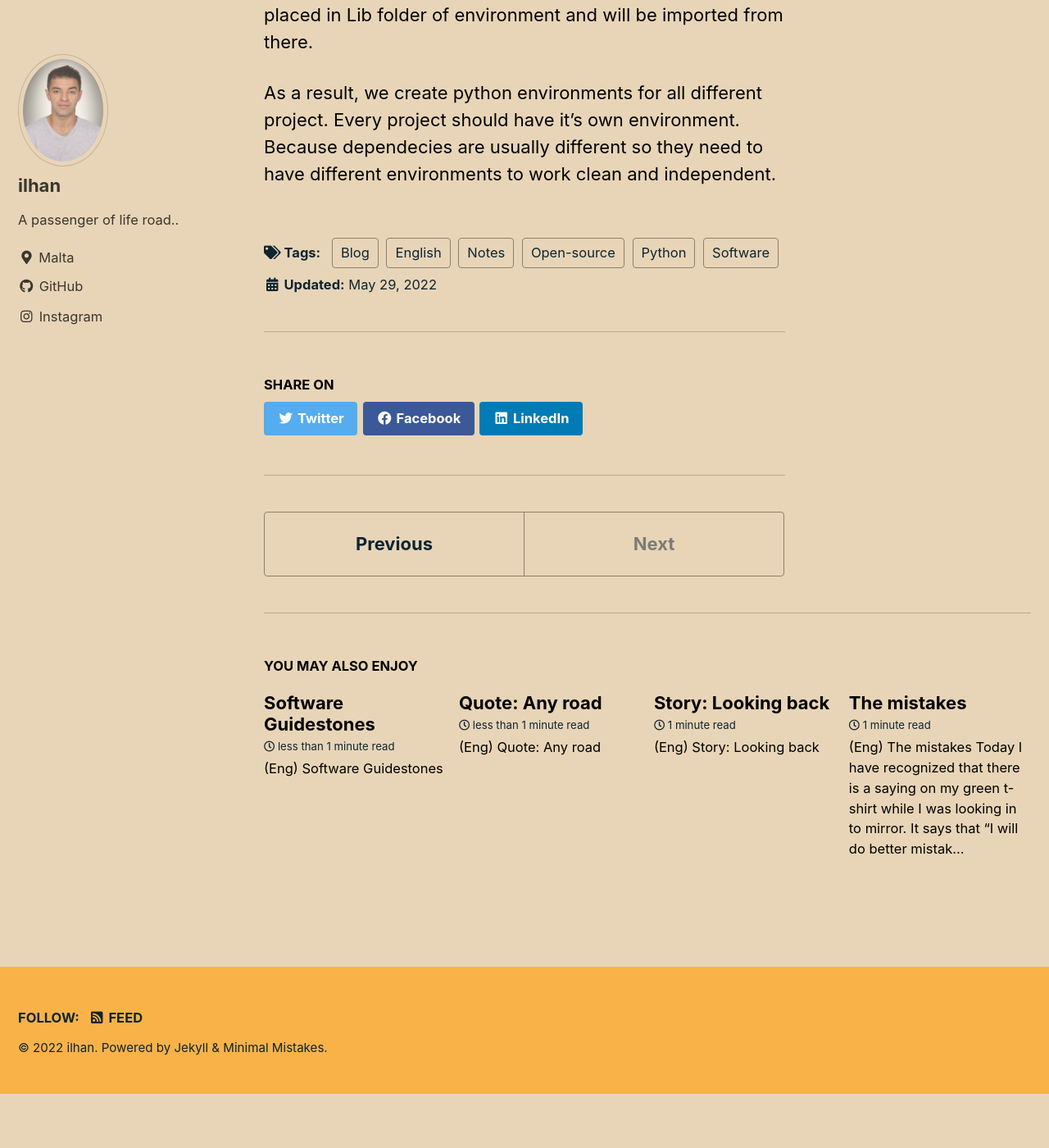
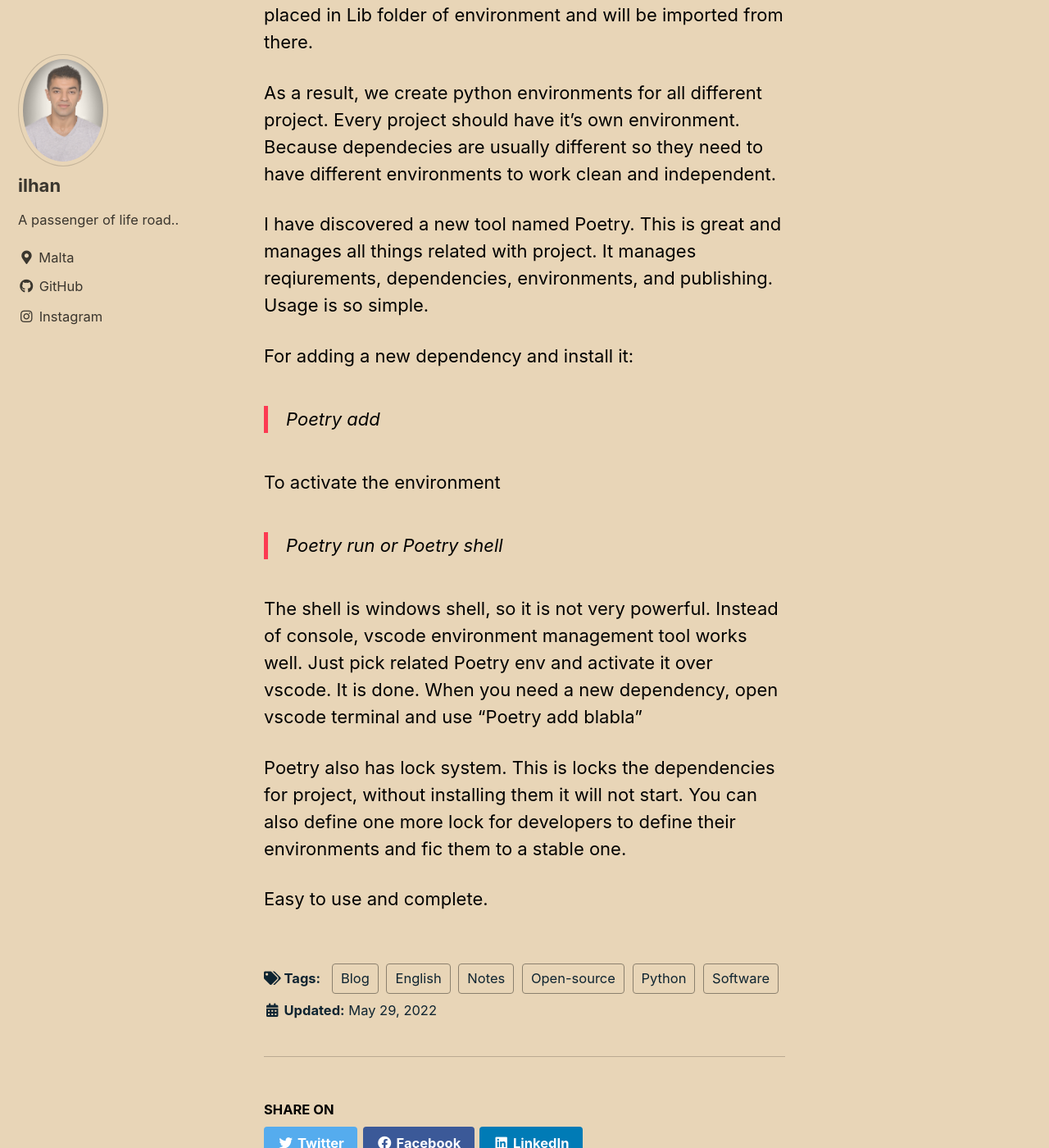
Before and after one commit to ilhangoren/ilhangoren.github.io, a Jekyll site: the page built from _posts/2022-05-29-Python environments.md, in a window 1280 px wide and 1400 px high, scrolled down 713 px. Shown: the whole window at 82% size. Built offline with Jekyll 4.4.1, drawn with Linux system fonts in a browser that asks for light colours; cached includes are drawn as plain includes; comment, search, counter and statistics services are not loaded; before the commit the page ends 2047 px from its top, so only the background shows below that; some of the changed text lies outside the part shown.

Commit message:
poetry was added

```diff
--- a/_posts/2022-05-29-Python environments.md
+++ b/_posts/2022-05-29-Python environments.md
@@ -19,3 +19,17 @@ The virtual environments creates copy of picked pyhton exe in another folder. Wh
 When we install packages to our enrironment they will be placed in Lib folder of environment and will be imported from there.
 
 As a result, we create python environments for all different project. Every project should have it's own environment. Because dependecies are usually different so they need to have different environments to work clean and independent.
+
+I have discovered a new tool named Poetry. This is great and manages all things related with project. It manages reqiurements, dependencies, environments, and publishing. Usage is so simple.
+
+For adding a new dependency and install it:
+>Poetry add
+
+To activate the environment
+>Poetry run or Poetry shell
+
+The shell is windows shell, so it is not very powerful. Instead of console, vscode environment management tool works well. Just pick related Poetry env and activate it over vscode. It is done. When you need a new dependency, open vscode terminal and use "Poetry add blabla"
+
+Poetry also has lock system. This is locks the dependencies for project, without installing them it will not start. You can also define one more lock for developers to define their environments and fic them to a stable one.
+
+Easy to use and complete.
```
